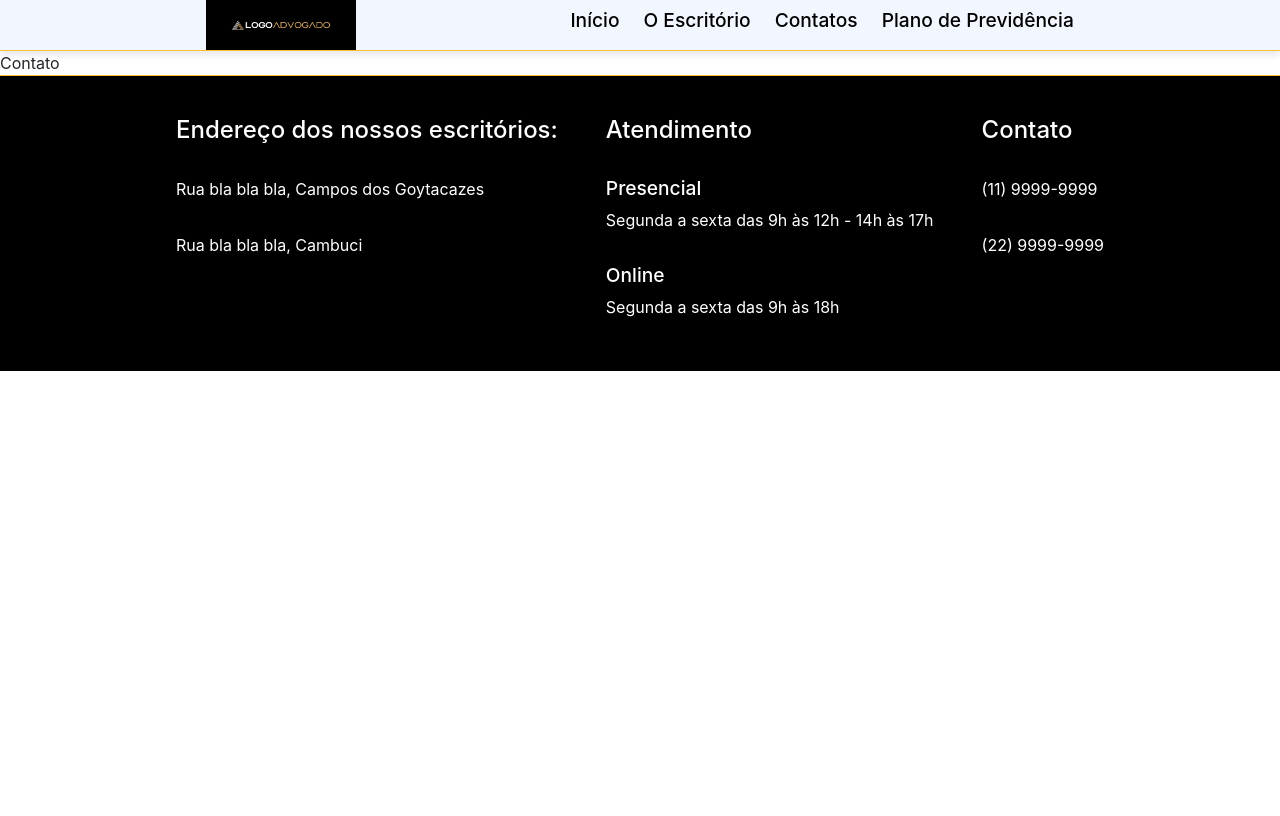
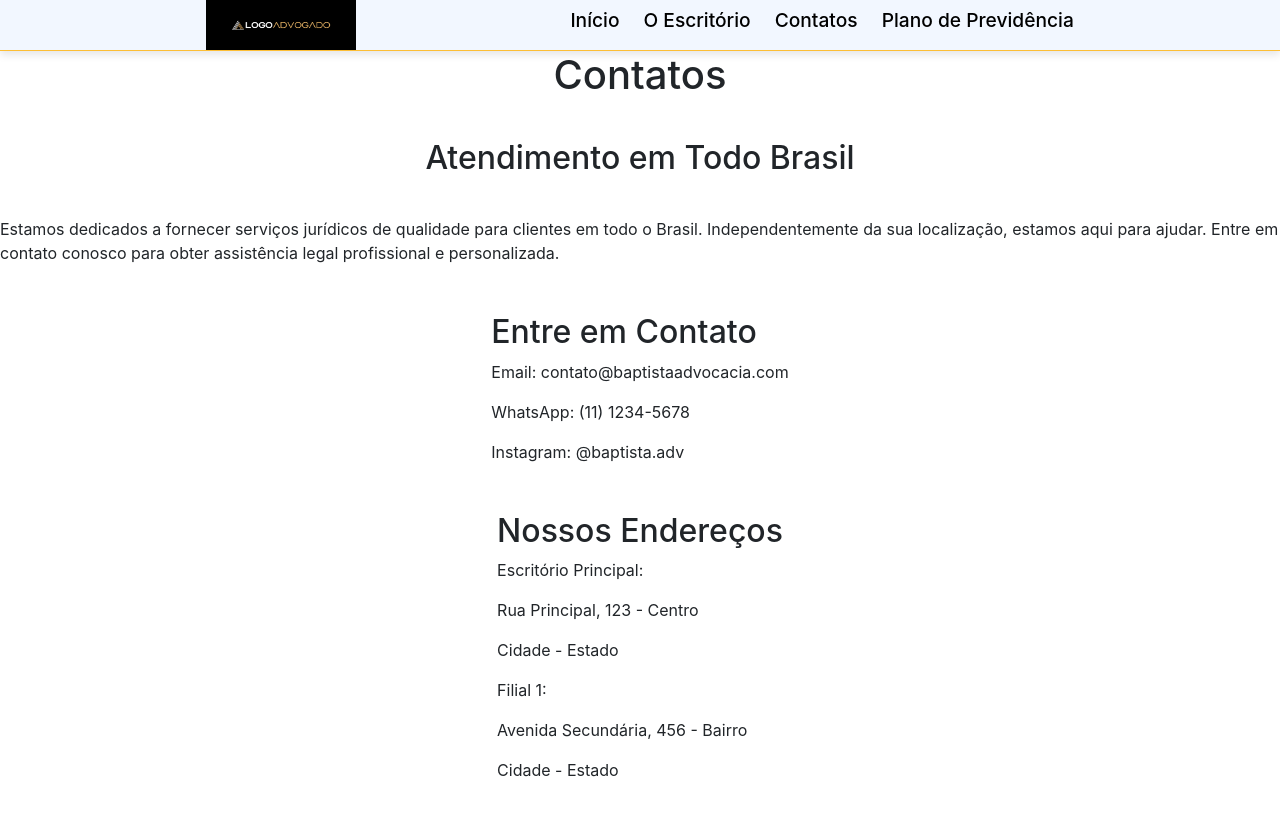
Before and after one commit to rodriguesrai/landing-page-baptista, a React (Vite) app: page /contatos in a window 1280 px wide. Shown: the top 816 px of the page. Built offline with nearby package versions, Linux system fonts and the light colour scheme.

Commit message:
tirar footer dos contatos, modifica styled escritório

```diff
--- a/src/App.tsx
+++ b/src/App.tsx
@@ -4,6 +4,7 @@ import Inicio from './pages/Inicio'
 import Contatos from './pages/Contato'
 import Servicos from './pages/Servicos'
 import Escritorio from './pages/Escritorio'
+import LayoutNoFooter from './components/LayoutNoFooter'
 
 function App() {
   return (
@@ -12,9 +13,12 @@ function App() {
         <Route path='/' element={<Layout />}>
           <Route path='/' element={<Inicio />} />
           <Route path='/escritorio' element={<Escritorio />} />
-          <Route path='/contatos' element={<Contatos />} />
           <Route path='/servicos' element={<Servicos />} />
         </Route>
+        <Route path='/' element={<LayoutNoFooter />}>
+          <Route path='/contatos' element={<Contatos />} />
+        </Route>
+        <Route path='*' element={<h1>Página não encontrada</h1>} />
       </Routes>
     </>
   )
--- /dev/null
+++ b/src/components/Escritorio/CardServicos.tsx
@@ -0,0 +1,20 @@
+import Card from 'react-bootstrap/Card'
+import { ServicosData } from '../../data/ServicosData'
+
+console.log(ServicosData)
+export default function CardServicos() {
+  return (
+    <>
+      {ServicosData.map((servico, index) => (
+        <Card key={index} style={{ width: '18rem' }}>
+          <Card.Body>
+            <Card.Title>{servico.title}</Card.Title>
+            <Card.Text>{servico.description}</Card.Text>
+            <Card.Link href='#'>Informações</Card.Link>
+            <Card.Link href='#'>Entre em contato</Card.Link>
+          </Card.Body>
+        </Card>
+      ))}
+    </>
+  )
+}
--- /dev/null
+++ b/src/components/LayoutNoFooter.tsx
@@ -0,0 +1,15 @@
+import { Outlet } from 'react-router-dom'
+import Header from './Header'
+
+function LayoutNoFooter() {
+  return (
+    <>
+      <Header />
+      <main>
+        <Outlet />
+      </main>
+    </>
+  )
+}
+
+export default LayoutNoFooter
--- /dev/null
+++ b/src/data/ServicosData.ts
@@ -0,0 +1,12 @@
+export const ServicosData = [
+  {
+    title: 'Direito Previdenciário',
+    description:
+      'O direito previdenciário é o ramo do direito que trata da seguridade social.',
+  },
+  {
+    title: 'Direito Trabalhista',
+    description:
+      'O direito trabalhista é o ramo do direito que trata das relações de trabalho.',
+  },
+]
--- a/src/pages/Contato.tsx
+++ b/src/pages/Contato.tsx
@@ -1,3 +1,42 @@
+import React from 'react'
+import { ContatosContainer } from '../styles/Contatos.styled'
+
 export default function Contatos() {
-  return <div>Contato</div>
+  return (
+    <>
+      <ContatosContainer>
+        <h1>Contatos</h1>
+
+        <h2>Atendimento em Todo Brasil</h2>
+        <p>
+          Estamos dedicados a fornecer serviços jurídicos de qualidade para
+          clientes em todo o Brasil. Independentemente da sua localização,
+          estamos aqui para ajudar. Entre em contato conosco para obter
+          assistência legal profissional e personalizada.
+        </p>
+        {/* Informações de Contato */}
+        <div>
+          <h2>Entre em Contato</h2>
+          <p>Email: contato@baptistaadvocacia.com</p>
+          <p>WhatsApp: (11) 1234-5678</p>
+          <p>Instagram: @baptista.adv</p>
+        </div>
+
+        {/* Endereços */}
+        <div>
+          <h2>Nossos Endereços</h2>
+          <p>Escritório Principal:</p>
+          <p>Rua Principal, 123 - Centro</p>
+          <p>Cidade - Estado</p>
+
+          <p>Filial 1:</p>
+          <p>Avenida Secundária, 456 - Bairro</p>
+          <p>Cidade - Estado</p>
+        </div>
+
+        {/* Atendimento para Todo Brasil */}
+        <div></div>
+      </ContatosContainer>
+    </>
+  )
 }
--- a/src/pages/Escritorio.tsx
+++ b/src/pages/Escritorio.tsx
@@ -10,6 +10,7 @@ import {
   CustomAccordionHeader,
   CustomAccordionBody,
   CustomAccordion,
+  CardsContainer,
 } from '../styles/Escritorio.styled'
 import 'bootstrap/dist/css/bootstrap.css'
 import Arya from '../assets/arya.jpeg'
@@ -19,6 +20,7 @@ import ImageTwo from '../assets/escritórios/download.jpeg'
 import Imagem3 from '../assets/escritórios/download 3.jpg'
 import { Button, Card, Accordion } from 'react-bootstrap'
 import { FaqData } from '../data/FaqData'
+import CardServicos from '../components/Escritorio/CardServicos'
 
 export default function Escritorio() {
   return (
@@ -60,28 +62,9 @@ export default function Escritorio() {
       </UnidadeContainer>
       <ServicosContainer>
         <h1>Serviços</h1>
-        <Card style={{ width: '18rem' }}>
-          <Card.Img variant='top' src='holder.js/100px180' />
-          <Card.Body>
-            <Card.Title>Card Title</Card.Title>
-            <Card.Text>
-              Some quick example text to build on the card title and make up the
-              bulk of the card's content.
-            </Card.Text>
-            <Button variant='primary'>Go somewhere</Button>
-          </Card.Body>
-        </Card>
-        <Card style={{ width: '18rem' }}>
-          <Card.Img variant='top' src='holder.js/100px180' />
-          <Card.Body>
-            <Card.Title>Card Title</Card.Title>
-            <Card.Text>
-              Some quick example text to build on the card title and make up the
-              bulk of the card's content.
-            </Card.Text>
-            <Button variant='primary'>Go somewhere</Button>
-          </Card.Body>
-        </Card>
+        <CardsContainer>
+          <CardServicos />
+        </CardsContainer>
       </ServicosContainer>
       <FaqContainer>
         <h1>Perguntas frequentes</h1>
--- /dev/null
+++ b/src/styles/Contatos.styled.tsx
@@ -0,0 +1,8 @@
+import styled from 'styled-components'
+
+export const ContatosContainer = styled.div`
+  display: flex;
+  align-items: center;
+  flex-direction: column;
+  gap: 2rem;
+`
--- a/src/styles/Escritorio.styled.tsx
+++ b/src/styles/Escritorio.styled.tsx
@@ -60,6 +60,13 @@ export const ServicosContainer = styled.div`
   flex-direction: column;
   gap: 2rem;
 `
+export const CardsContainer = styled.div`
+  display: flex;
+  justify-content: center;
+  align-items: center;
+  gap: 2rem;
+`
+
 export const FaqContainer = styled.div`
   display: flex;
   flex-direction: column;
```
